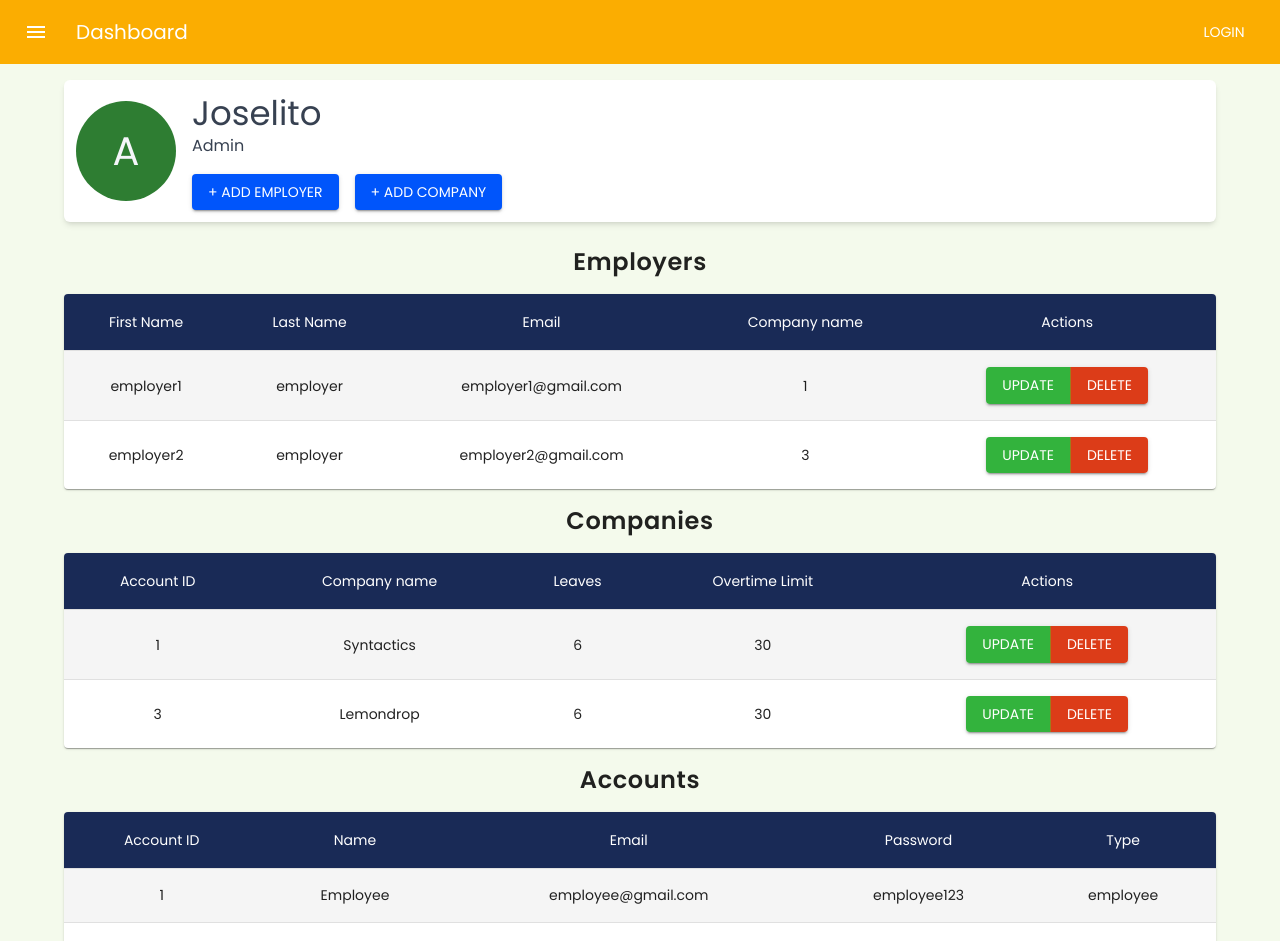
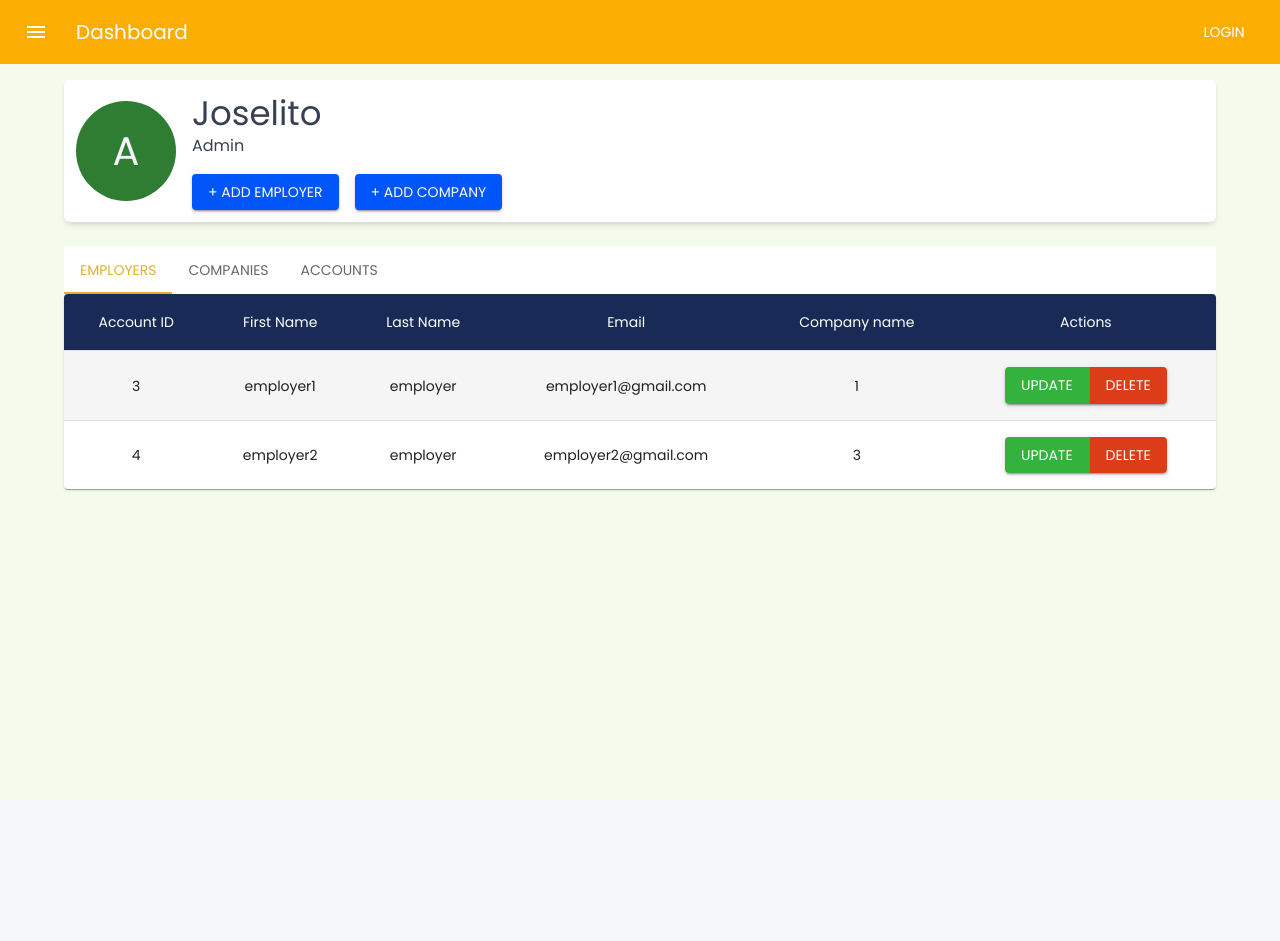
Before and after one commit to JosFern/next-ssts, a Next.js app: page /Admin in a window 1280 px wide. Shown: the top 941 px of the page. After the commit the page ends 800 px from the top, so only its background shows below. Built offline with nearby package versions, Linux system fonts and the light colour scheme.

Commit message:
added company and employer update function

```diff
--- a/pages/Admin/index.js
+++ b/pages/Admin/index.js
@@ -1,4 +1,4 @@
-import { Avatar, ButtonGroup, Box, Table, TableBody, TableContainer, TableHead, TableRow } from '@mui/material'
+import { Avatar, ButtonGroup, Box, Table, TableBody, TableContainer, TableHead, TableRow, Tab, Tabs } from '@mui/material'
 import TableCell, { tableCellClasses } from '@mui/material/TableCell';
 import Button from '@mui/material/Button';
 import { styled } from '@mui/material/styles';
@@ -13,7 +13,7 @@ import _, { filter } from 'lodash';
 import { deleteAccount, setAccounts } from '../../store/reducers/account';
 import { deleteEmployer, setEmployers } from '../../store/reducers/employer';
 import { deleteCompany, setCompanies } from '../../store/reducers/company';
-import { useEffect } from 'react';
+import { useEffect, useState } from 'react';
 
 const StyledTableCell = styled(TableCell)(({ theme }) => ({
     [`&.${tableCellClasses.head}`]: {
@@ -57,88 +57,29 @@ function Admin() {
     const acc = useSelector(state => state.account)
     const dispatch = useDispatch()
 
+    const [tabIndex, setTabIndex] = useState(0);
+
+    const handleTabChange = (event, newTabIndex) => {
+        setTabIndex(newTabIndex);
+    };
+
     const handleDeleteEmployer = (id) => {
         dispatch(deleteAccount(id))
         dispatch(deleteEmployer(id))
     }
 
-    const employers = [
-        //sample employee data
-        {
-            accountID: 3,
-            firstName: 'employer1',
-            lastName: 'employer',
-            email: 'employer1@gmail.com',
-            company: 1,
-        },
-        {
-            accountID: 4,
-            firstName: 'employer2',
-            lastName: 'employer',
-            email: 'employer2@gmail.com',
-            company: 3,
-        }
-    ]
+    useEffect(() => {
+        // const initializeReducers = async () => {
+        //     await dispatch(setCompanies(companies))
+        //     await dispatch(setAccounts(accounts))
 
-    const accounts = [
-        //sample account data
-        {
-            accountID: 1,
-            firstName: 'Employee',
-            email: 'employee@gmail.com',
-            password: 'employee123',
-            type: 'employee'
-        },
-        {
-            accountID: 2,
-            firstName: 'Admin',
-            email: 'admin@gmail.com',
-            password: 'admin123',
-            type: 'admin'
-        },
-        {
-            accountID: 3,
-            firstName: 'Employer1',
-            email: 'employer1@gmail.com',
-            password: 'employer123',
-            type: 'employer'
-        },
-        {
-            accountID: 4,
-            firstName: 'Employer2',
-            email: 'employer2@gmail.com',
-            password: 'employer123',
-            type: 'employer'
-        }
-    ]
+        //     dispatch(setEmployers(employers))
+        // }
 
-    const companies = [
-        {
-            id: 1,
-            name: 'Syntactics',
-            leaves: 6,
-            accountID: 1,
-            overtimeLimit: 30
-        },
-        {
-            id: 3,
-            name: 'Lemondrop',
-            leaves: 6,
-            accountID: 3,
-            overtimeLimit: 30
-        }
-    ]
+        // initializeReducers()
 
-    // useEffect(() => {
-    //     const initializeReducers = async () => {
-    //         await dispatch(setCompanies(companies))
-    //         // await dispatch(setAccounts(accounts))
-
-    //         // dispatch(setEmployers(employers))
-    //     }
-
-    //     initializeReducers()
-    // }, [dispatch])
+        // console.log(comp.companies);
+    }, [dispatch])
 
     return (
         <DashboardLayout >
@@ -168,14 +109,21 @@ function Admin() {
 
             </Box>
 
-            <Typography className='text-center my-4 font-bold text-2xl tracking-wide'>
-                Employers
-            </Typography>
-
+            <Box className='bg-white w-full'>
+                <Box>
+                    <Tabs value={tabIndex} onChange={handleTabChange}>
+                        <Tab label="Employers" />
+                        <Tab label="Companies" />
+                        <Tab label="Accounts" />
+                    </Tabs>
+                </Box>
+                <Box>
+                    {tabIndex === 0 && (
                         <TableContainer component={Paper} data-testid="employer-table">
                             <Table sx={{ minWidth: 700 }}>
                                 <TableHead>
                                     <TableRow>
+                                        <StyledTableCell>Account ID</StyledTableCell>
                                         <StyledTableCell>First Name</StyledTableCell>
                                         <StyledTableCell>Last Name</StyledTableCell>
                                         <StyledTableCell>Email</StyledTableCell>
@@ -190,14 +138,15 @@ function Admin() {
                                             sx={{ '&:last-child td, &:last-child th': { border: 0 } }}
                                         >
                                             <StyledTableCell component="th" scope="row">
-                                    {row.firstName}
+                                                {row.accountID}
                                             </StyledTableCell>
+                                            <StyledTableCell >{row.firstName}</StyledTableCell>
                                             <StyledTableCell >{row.lastName}</StyledTableCell>
                                             <StyledTableCell >{row.email}</StyledTableCell>
                                             <StyledTableCell >{row.company}</StyledTableCell>
                                             <StyledTableCell >
                                                 <ButtonGroup variant="contained" aria-label="outlined primary button group">
-                                        <Button className='bg-[#33b33d]' color='success' onClick={() => router.push('/employer/form?id=' + row.id)}>Update</Button>
+                                                    <Button className='bg-[#33b33d]' color='success' onClick={() => router.push('/employer/form?id=' + row.accountID)}>Update</Button>
                                                     <Button className='bg-[#dc3c18]' color='error' onClick={() => handleDeleteEmployer(row.accountID)}>Delete</Button>
                                                 </ButtonGroup>
                                             </StyledTableCell>
@@ -206,11 +155,8 @@ function Admin() {
                                 </TableBody>
                             </Table>
                         </TableContainer>
-
-
-            <Typography className='text-center my-4 font-bold text-2xl tracking-wide'>
-                Companies
-            </Typography>
+                    )}
+                    {tabIndex === 1 && (
                         <TableContainer component={Paper} data-testid="employer-table">
                             <Table sx={{ minWidth: 700 }}>
                                 <TableHead>
@@ -236,7 +182,7 @@ function Admin() {
                                             <StyledTableCell >{row.overtimeLimit}</StyledTableCell>
                                             <StyledTableCell >
                                                 <ButtonGroup variant="contained" aria-label="outlined primary button group">
-                                        <Button className='bg-[#33b33d]' color='success'>Update</Button>
+                                                    <Button className='bg-[#33b33d]' color='success' onClick={() => router.push('/company/form?id=' + row.accountID)}>Update</Button>
                                                     <Button onClick={() => dispatch(deleteCompany(index))} className='bg-[#dc3c18]' color='error'>Delete</Button>
                                                 </ButtonGroup>
                                             </StyledTableCell>
@@ -245,11 +191,8 @@ function Admin() {
                                 </TableBody>
                             </Table>
                         </TableContainer>
-
-
-            <Typography className='text-center my-4 font-bold text-2xl tracking-wide'>
-                Accounts
-            </Typography>
+                    )}
+                    {tabIndex === 2 && (
                         <TableContainer component={Paper} data-testid="employer-table">
                             <Table sx={{ minWidth: 700 }}>
                                 <TableHead>
@@ -279,9 +222,80 @@ function Admin() {
                                 </TableBody>
                             </Table>
                         </TableContainer>
+                    )}
+                </Box>
+            </Box>
+
 
         </DashboardLayout>
     )
 }
 
 export default Admin
+
+// const employers = [
+//     //sample employee data
+//     {
+//         accountID: 3,
+//         firstName: 'employer1',
+//         lastName: 'employer',
+//         email: 'employer1@gmail.com',
+//         company: 1,
+//     },
+//     {
+//         accountID: 4,
+//         firstName: 'employer2',
+//         lastName: 'employer',
+//         email: 'employer2@gmail.com',
+//         company: 3,
+//     }
+// ]
+
+// const accounts = [
+//     //sample account data
+//     {
+//         accountID: 1,
+//         firstName: 'Employee',
+//         email: 'employee@gmail.com',
+//         password: 'employee123',
+//         type: 'employee'
+//     },
+//     {
+//         accountID: 2,
+//         firstName: 'Admin',
+//         email: 'admin@gmail.com',
+//         password: 'admin123',
+//         type: 'admin'
+//     },
+//     {
+//         accountID: 3,
+//         firstName: 'employer1',
+//         email: 'employer1@gmail.com',
+//         password: 'employer123',
+//         type: 'employer'
+//     },
+//     {
+//         accountID: 4,
+//         firstName: 'employer2',
+//         email: 'employer2@gmail.com',
+//         password: 'employer123',
+//         type: 'employer'
+//     }
+// ]
+
+// const companies = [
+//     {
+//         id: 1,
+//         name: 'Syntactics',
+//         leaves: 6,
+//         accountID: 1,
+//         overtimeLimit: 30
+//     },
+//     {
+//         id: 3,
+//         name: 'Lemondrop',
+//         leaves: 6,
+//         accountID: 3,
+//         overtimeLimit: 30
+//     }
+// ]
--- a/pages/Employer/index.js
+++ b/pages/Employer/index.js
@@ -15,7 +15,7 @@ import RunningWithErrorsIcon from '@mui/icons-material/RunningWithErrors';
 import { useDispatch, useSelector } from 'react-redux';
 import _ from 'lodash';
 import { useEffect } from 'react';
-import { setEmployees } from '../../store/reducers/employee';
+import { deleteEmployee, setEmployees } from '../../store/reducers/employee';
 
 const StyledTableCell = styled(TableCell)(({ theme }) => ({
     [`&.${tableCellClasses.head}`]: {
@@ -142,10 +142,11 @@ function Employer() {
                     <Table sx={{ minWidth: 700 }}>
                         <TableHead>
                             <TableRow>
-                                <StyledTableCell>ID</StyledTableCell>
+                                <StyledTableCell>Employee ID</StyledTableCell>
                                 <StyledTableCell>First Name</StyledTableCell>
                                 <StyledTableCell>Last Name</StyledTableCell>
                                 <StyledTableCell>Salary Per Hour</StyledTableCell>
+                                <StyledTableCell>Employee Type</StyledTableCell>
                                 <StyledTableCell>Actions</StyledTableCell>
                             </TableRow>
                         </TableHead>
@@ -163,11 +164,12 @@ function Employer() {
                                     </StyledTableCell>
                                     <StyledTableCell >{row.lastName}</StyledTableCell>
                                     <StyledTableCell >{row.salaryPerHour}</StyledTableCell>
+                                    <StyledTableCell >{row.employeeType === 'fulltime' ? 'Full Time' : 'Part Time'}</StyledTableCell>
                                     <StyledTableCell >
                                         <ButtonGroup variant="contained">
                                             <Button className='bg-[#0e79e1]' color='info' onClick={() => router.push('/employee/' + row.id)} >Info</Button>
                                             <Button className='bg-[#33b33d]' color='success' onClick={() => router.push('/employee/form?id=' + row.id)}>Update</Button>
-                                            <Button className='bg-[#dc3c18]' color='error'>Delete</Button>
+                                            <Button onClick={() => dispatch(deleteEmployee(index))} className='bg-[#dc3c18]' color='error'>Delete</Button>
                                         </ButtonGroup>
                                     </StyledTableCell>
                                 </StyledTableRow>
--- a/pages/company/form.js
+++ b/pages/company/form.js
@@ -6,7 +6,7 @@ import DashboardLayout from '../components/DashboardLayout'
 import { useEffect, useState } from 'react';
 import _, { lowerCase, replace } from 'lodash'
 import { useDispatch, useSelector } from 'react-redux';
-import { addCompany } from '../../store/reducers/company';
+import { addCompany, updateCompany } from '../../store/reducers/company';
 
 export default function CompanyForm() {
 
@@ -26,7 +26,27 @@ export default function CompanyForm() {
 
     const isFormAdd = _.isEmpty(router?.query)
 
+    const [origName, setOrigName] = useState('')
+
     const dispatch = useDispatch()
+
+    useEffect(() => {
+        if (!isFormAdd) {
+
+            const comp = _.find(com.companies, { accountID: Number(router?.query?.id) })
+
+            setOrigName(comp.name) //FOR VALIDATION IF NAME IS STILL THE SAME
+
+            setCompany({
+                ...company,
+                id: comp.id,
+                accountID: comp.accountID,
+                name: comp.name,
+                leaves: comp.leaves,
+                overtimeLimit: comp.overtimeLimit
+            })
+        }
+    }, [])
 
     const handleChange = (e) => {
         const { name, value } = e.target
@@ -36,9 +56,7 @@ export default function CompanyForm() {
         })
     }
 
-    const handleSubmit = (e) => {
-        e.preventDefault()
-        setError(false)
+    const validation = () => {
 
         const companies = _.map(com.companies, (company) => ({ ...company, name: lowerCase(company.name) }))
 
@@ -46,12 +64,52 @@ export default function CompanyForm() {
             return comp.name === lowerCase(company.name) || comp.accountID === Number(company.accountID)
         })
 
-        if (isExist) {
-            setError(true)
+        if (isFormAdd) {
+
+            if (isExist) return 'Company account already exist'
+
         } else {
-            dispatch(addCompany(company))
-            router.back()
+
+            if (origName !== company.name) {
+
+                const isCompanyExist = _.find(companies, { name: lowerCase(company.name) })
+
+                if (isCompanyExist) return 'Company name already exist'
+            }
         }
+
+
+        return 'ok'
+    }
+
+    const handleSubmit = (e) => {
+        e.preventDefault()
+        setError(false)
+
+        const { accountID, name, leaves, overtimeLimit } = company
+
+        const valid = validation()
+
+        if (isFormAdd) {
+
+            if (valid !== 'ok') {
+                setError(true)
+            } else {
+                dispatch(addCompany(company))
+                router.back()
+            }
+
+        } else {
+
+            if (valid !== 'ok') {
+                setError(true)
+            } else {
+                dispatch(updateCompany({ id: accountID, name, leaves, overtimeLimit }))
+                router.back()
+            }
+        }
+
+
 
 
 
@@ -77,6 +135,7 @@ export default function CompanyForm() {
                         fullWidth
                         required
                         error={error}
+                        disabled={!isFormAdd}
                         data-testid="id-input"
                     />
                     <TextField
@@ -106,6 +165,7 @@ export default function CompanyForm() {
                         fullWidth
                         required
                         error={error}
+                        disabled={!isFormAdd}
                         data-testid="accountID-input"
                     />
 
--- a/pages/login.js
+++ b/pages/login.js
@@ -31,8 +31,6 @@ export default function Login() {
     setAccountError(false)
 
     const account = _.find(acc.accounts, { email: email, password: password })
-
-    console.log(account);
 
     if (!account) {
       setAccountError(true)
--- a/store/reducers/account.js
+++ b/store/reducers/account.js
@@ -48,10 +48,18 @@ export const AccountStore = createSlice({
         deleteAccount: (state, action) => {
             const index = _.findIndex(state.accounts, { accountID: action.payload })
             state.accounts.splice(index, 1)
+        },
+
+        updateAccount: (state, action) => {
+            const { firstName, email, password, id } = action.payload
+
+            const index = _.findIndex(state.accounts, { accountID: id })
+
+            state.accounts[index] = { ...state.accounts[index], firstName, email, password }
         }
     }
 })
 
-export const { setAccounts, addAccount, deleteAccount } = AccountStore.actions
+export const { setAccounts, addAccount, deleteAccount, updateAccount } = AccountStore.actions
 
 export default AccountStore.reducer
--- a/store/reducers/company.js
+++ b/store/reducers/company.js
@@ -31,10 +31,18 @@ export const CompanyStore = createSlice({
 
         deleteCompany: (state, action) => {
             state.companies.splice(action.payload, 1)
+        },
+
+        updateCompany: (state, action) => {
+            const { name, leaves, overtimeLimit, id } = action.payload
+
+            const index = _.findIndex(state.companies, { accountID: id })
+
+            state.companies[index] = { ...state.companies[index], name, leaves, overtimeLimit }
         }
     }
 })
 
-export const { setCompanies, addCompany, deleteCompany } = CompanyStore.actions
+export const { setCompanies, addCompany, deleteCompany, updateCompany } = CompanyStore.actions
 
 export default CompanyStore.reducer
--- a/store/reducers/employee.js
+++ b/store/reducers/employee.js
@@ -50,6 +50,10 @@ export const EmployeeStore = createSlice({
 
         addEmployee: (state, action) => {
             state.employees = [...state.employees, action.payload]
+        },
+
+        deleteEmployee: (state, action) => {
+            state.employees.splice(action.payload, 1)
         },
 
         setMonthlySalares: (state, action) => {
@@ -118,6 +122,6 @@ export const EmployeeStore = createSlice({
     }
 })
 
-export const { setEmployees, addEmployee, setMonthlySalares, computeDailyWage, computeWeekSalary, computeMonthlySalary } = EmployeeStore.actions
+export const { setEmployees, addEmployee, deleteEmployee, setMonthlySalares, computeDailyWage, computeWeekSalary, computeMonthlySalary } = EmployeeStore.actions
 
 export default EmployeeStore.reducer
--- a/store/reducers/employer.js
+++ b/store/reducers/employer.js
@@ -35,10 +35,19 @@ export const EmployerStore = createSlice({
         deleteEmployer: (state, action) => {
             const index = _.findIndex(state.employers, { accountID: action.payload })
             state.employers.splice(index, 1)
+        },
+
+        updateEmployer: (state, action) => {
+            const { firstName, lastName, email, company, id } = action.payload
+
+            const index = _.findIndex(state.employers, { accountID: id })
+
+            state.employers[index] = { ...state.employers[index], firstName, lastName, email, company }
+
         }
     }
 })
 
-export const { setEmployers, addEmployer, deleteEmployer } = EmployerStore.actions
+export const { setEmployers, addEmployer, deleteEmployer, updateEmployer } = EmployerStore.actions
 
 export default EmployerStore.reducer
```
Also changed, not shown: pages/Employer/form.js (+93 -13 lines). Lines whose indentation alone changed are shown as unchanged.
